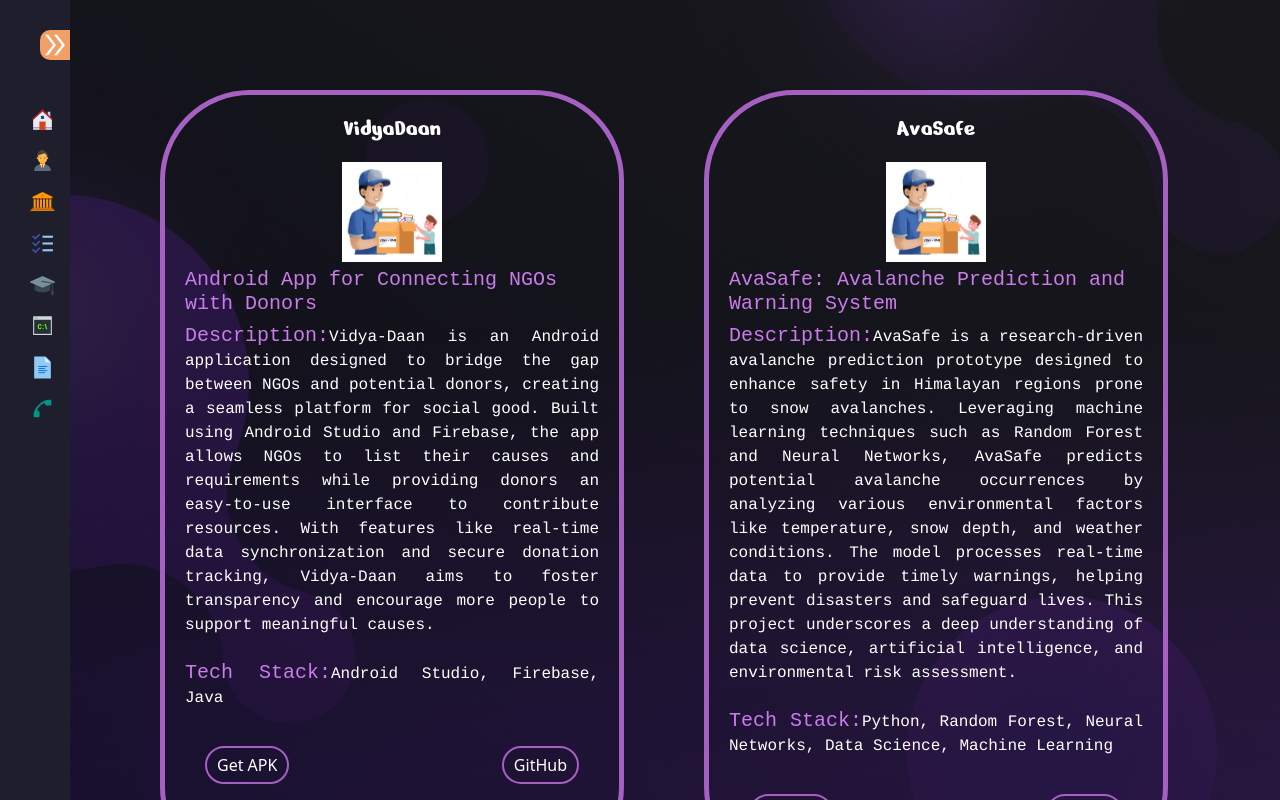
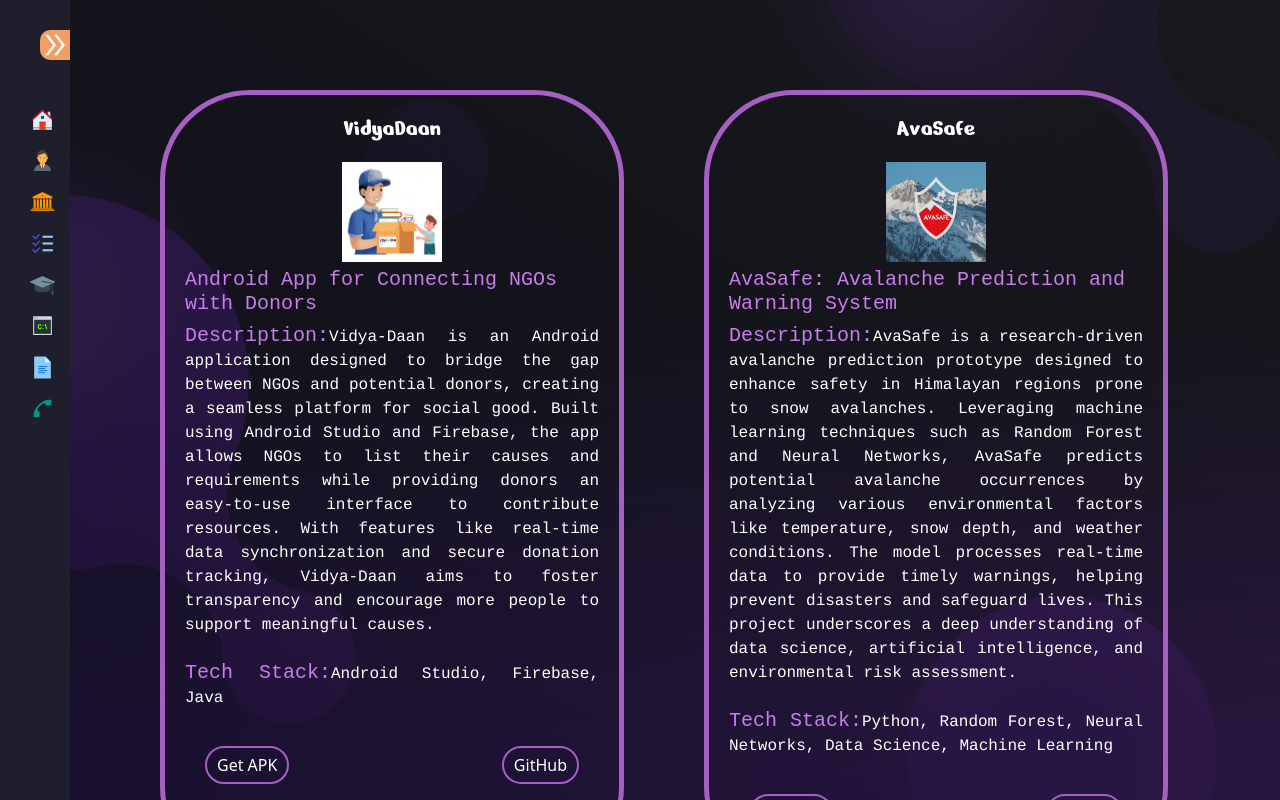
Before and after one commit to Vedanty5501/MyPortfolio, a React (Create React App) app: page / in a window 1280 px wide. Both pictures are taken after a click on the element 50 px from the left and 325 px from the top of the page. Built offline with nearby package versions, Linux system fonts and the light colour scheme; a web font is replaced by a local one.

Commit message:
final commit

```diff
--- a/src/pages/Projects/Projects.js
+++ b/src/pages/Projects/Projects.js
@@ -1,4 +1,5 @@
 import React from 'react'
+import avasafe from '../../Assets/Project/avasafe-icon.jpg'
 import vidyadaan from '../../Assets/Project/vidyadaan.jpeg'
 import './projects.css'
 import avasafeAPK from '../../Assets/Project/APKs/AvaSafe.apk'
@@ -60,7 +61,7 @@ const Projects = () => {
 
         <div className='project1'>
           <h1>AvaSafe</h1>
-          <img src={vidyadaan} alt="VidyaDaan Project"/>
+          <img src={avasafe} alt="AvaSafe Project"/>
           <p>
             <h5>AvaSafe: Avalanche Prediction and Warning System</h5>
             <h5 style={{textAlign: 'left', display: 'inline'}}>Description:</h5>
```
Also changed, not shown: src/components/Card/Card.js (deleted, +0 -9 lines), src/Assets/Project/avasafe-icon.jpg (added), src/components/Card/card.css (deleted).
